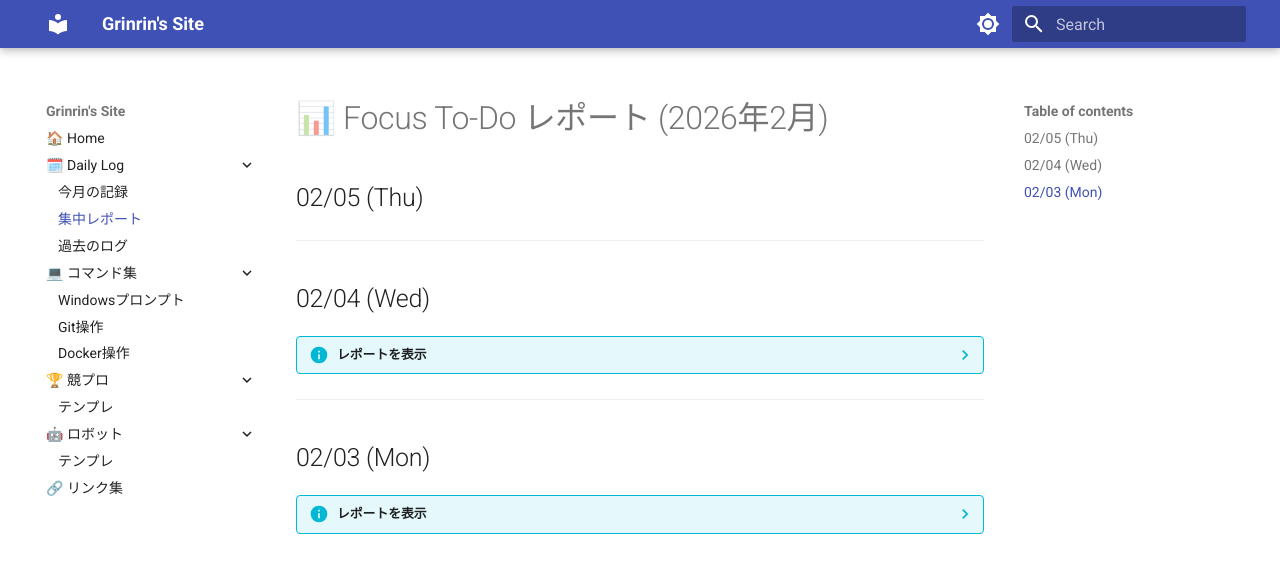
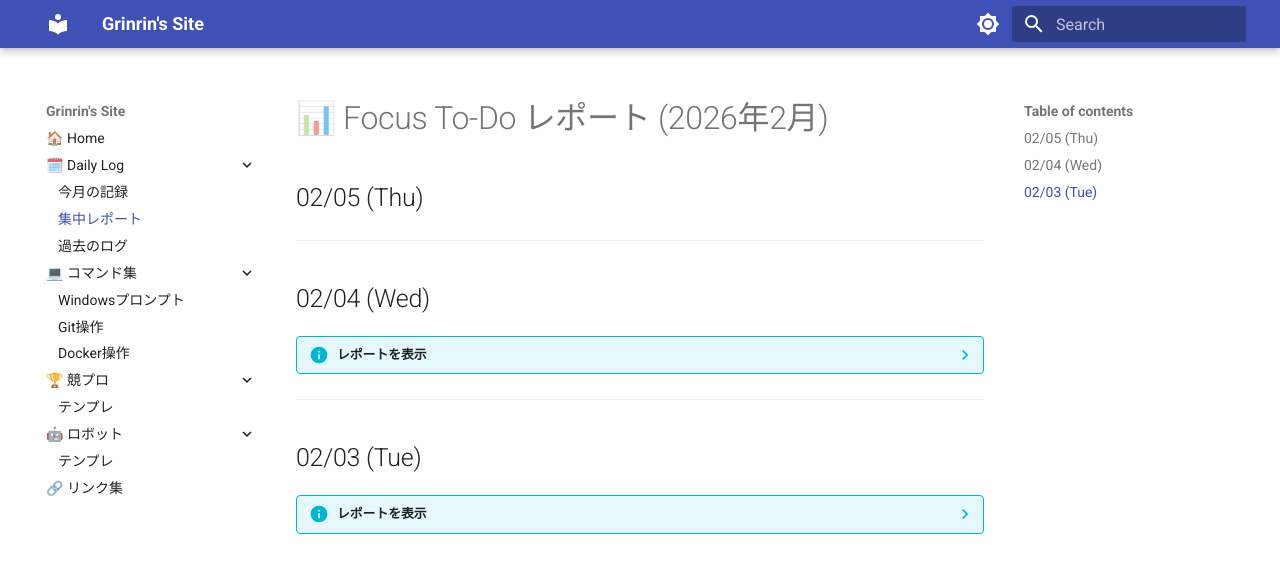
Before and after one commit to Grinrin1108/my-site, an MkDocs documentation site: the page built from docs/daily/2026_02/reports.md, in a window 1280 px wide. Shown: the top 561 px of the page. Built offline with MkDocs 1.6.1 and Material for MkDocs 9.7.7, drawn with Linux system fonts in a browser that asks for light colours.

Commit message:
2026/02/05 22:46

```diff
--- a/docs/daily/2026_02/reports.md
+++ b/docs/daily/2026_02/reports.md
@@ -10,6 +10,6 @@
 
 ---
 
-## 02/03 (Mon)
+## 02/03 (Tue)
 ??? info "レポートを表示"
     ![レポート](../2026_02/reports/03.jpeg)
```
